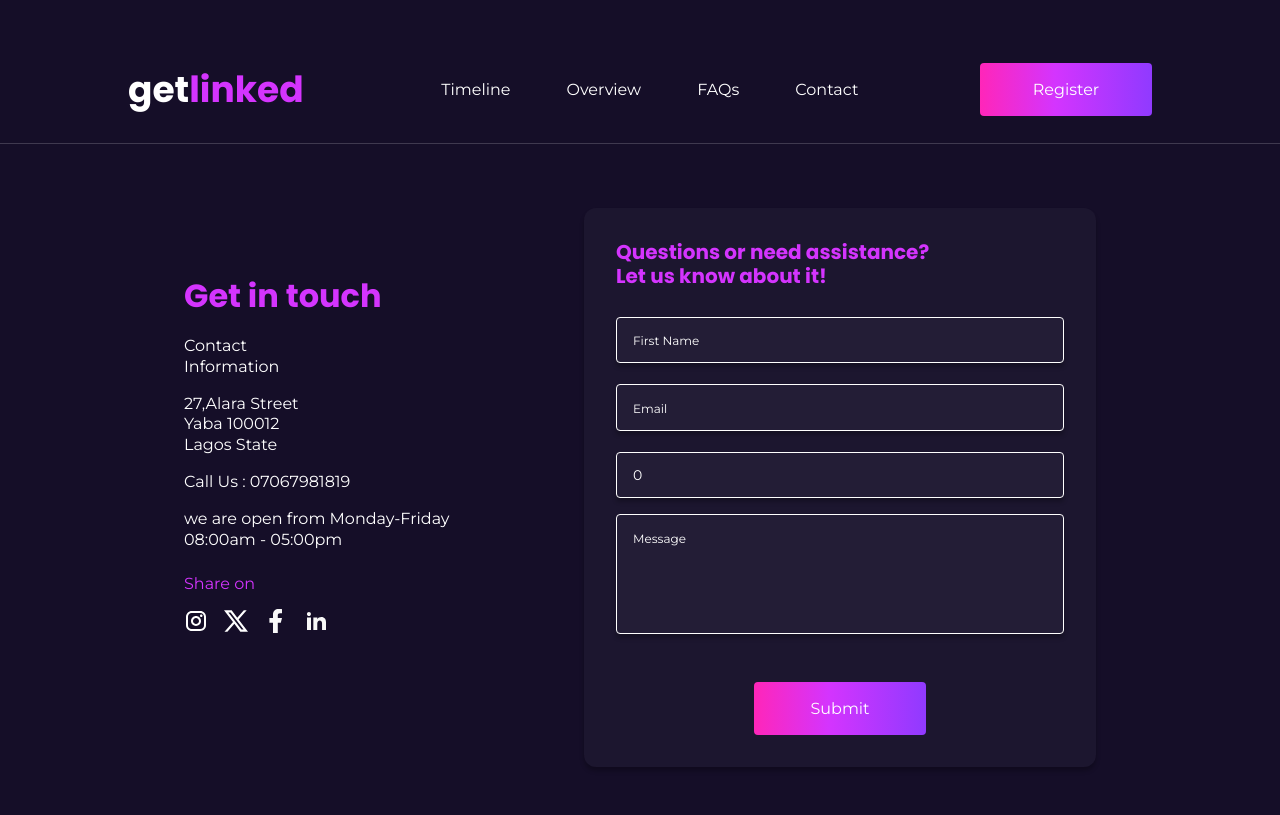
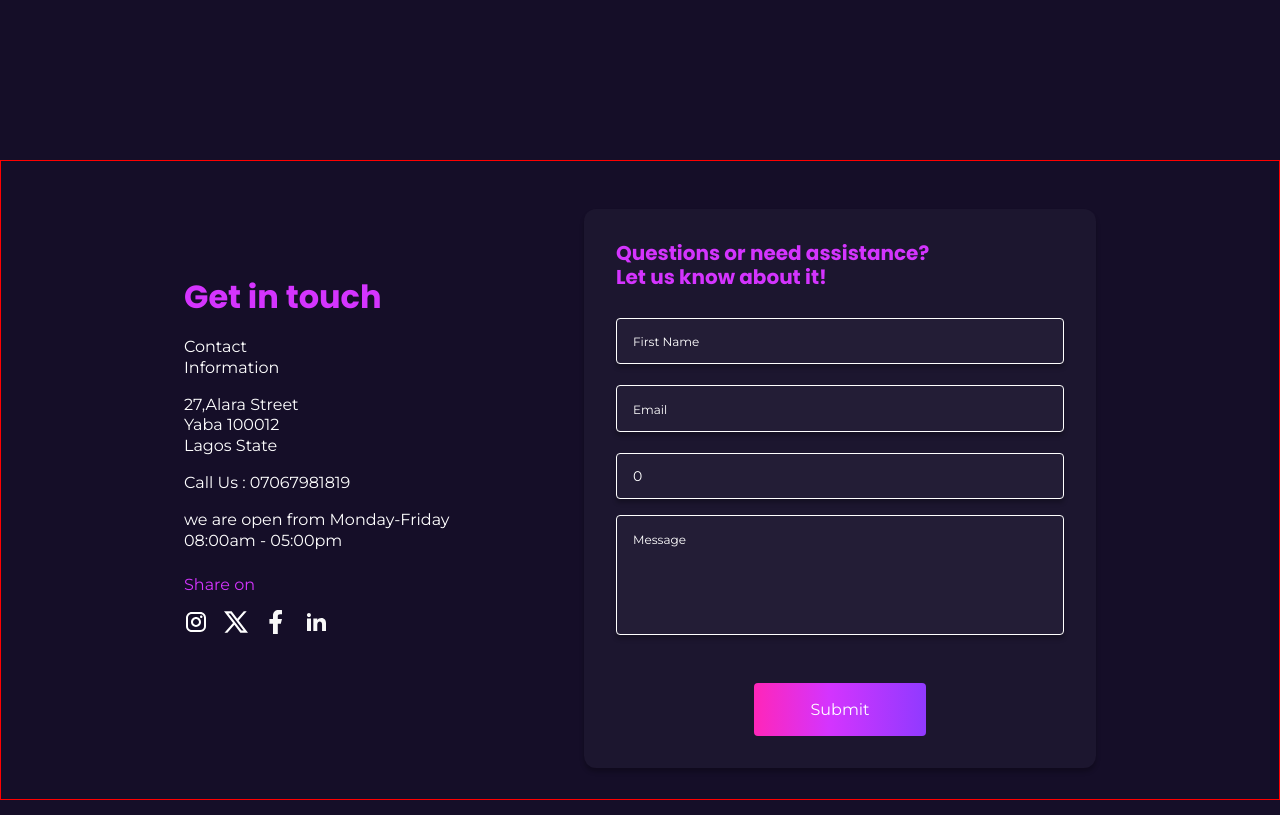
Before and after one commit to Doziechuks/get-link-hackathon, a React (Vite) app: page /contact in a window 1280 px wide. Built offline with nearby package versions, Linux system fonts and the light colour scheme.

Commit message:
updated some components

```diff
--- a/src/components/navbar/Navbar.module.less
+++ b/src/components/navbar/Navbar.module.less
@@ -133,3 +133,14 @@
     }
   }
 }
+
+@media screen and (max-width: 767px) {
+  .hideNavbar {
+    display: none;
+  }
+}
+@media screen and (max-width: 600px) {
+  .hideRegisterNavbar {
+    display: none;
+  }
+}
--- a/src/components/navbar/Navbar.tsx
+++ b/src/components/navbar/Navbar.tsx
@@ -1,6 +1,6 @@
 import { useState, useEffect, useRef } from "react";
 import styles from "./Navbar.module.less";
-import { Link } from "react-router-dom";
+import { Link, useLocation } from "react-router-dom";
 import { menu, close } from "../../assets";
 import { CustomButton } from "..";
 import Aos from "aos";
@@ -9,7 +9,12 @@ import "aos/dist/aos.css";
 const Navbar = () => {
   const [openNavbar, setOpenNavbar] = useState(false);
   const navbarRef = useRef<HTMLDivElement | null>(null);
+  const [pathName, setPathName] = useState("");
+  const { pathname } = useLocation();
 
+  useEffect(() => {
+    setPathName(pathname);
+  }, [pathname]);
   useEffect(() => {
     Aos.init({ duration: 1000 });
   }, []);
@@ -32,7 +37,12 @@ const Navbar = () => {
   }, []);
 
   return (
-    <nav className={styles.container} data-aos="slide-down">
+    <nav
+      className={`${styles.container} ${
+        pathName === "/contact" && styles.hideNavbar
+      } ${pathName === "/register" && styles.hideRegisterNavbar}`}
+      data-aos="slide-down"
+    >
       <Link to="/" className={styles.logo}>
         get<span>linked</span>
       </Link>
--- a/src/pages/contact/Contact.module.less
+++ b/src/pages/contact/Contact.module.less
@@ -1,7 +1,7 @@
 .container {
-  // border: 1px red solid;
+  border: 1px red solid;
   width: 100%;
-  min-height: calc(100vh - 10rem);
+  height: calc(100vh - 10rem);
   padding: 3rem;
   display: flex;
   align-items: flex-start;
@@ -63,6 +63,7 @@
     }
   }
   @media screen and (max-width: 1000px) {
+    height: calc(100vh + 15rem);
     gap: 3rem;
   }
   @media screen and (max-width: 767px) {
```
